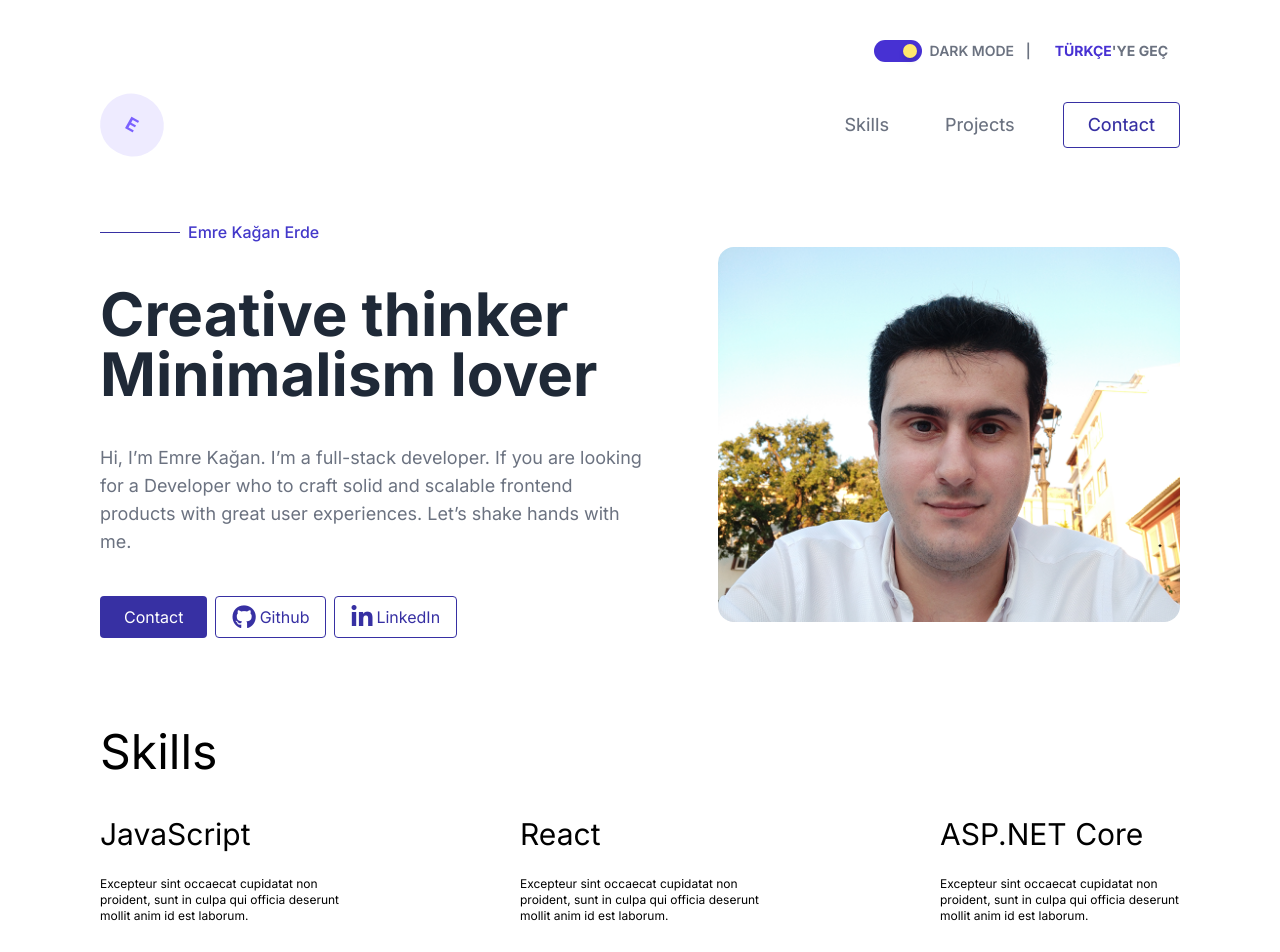
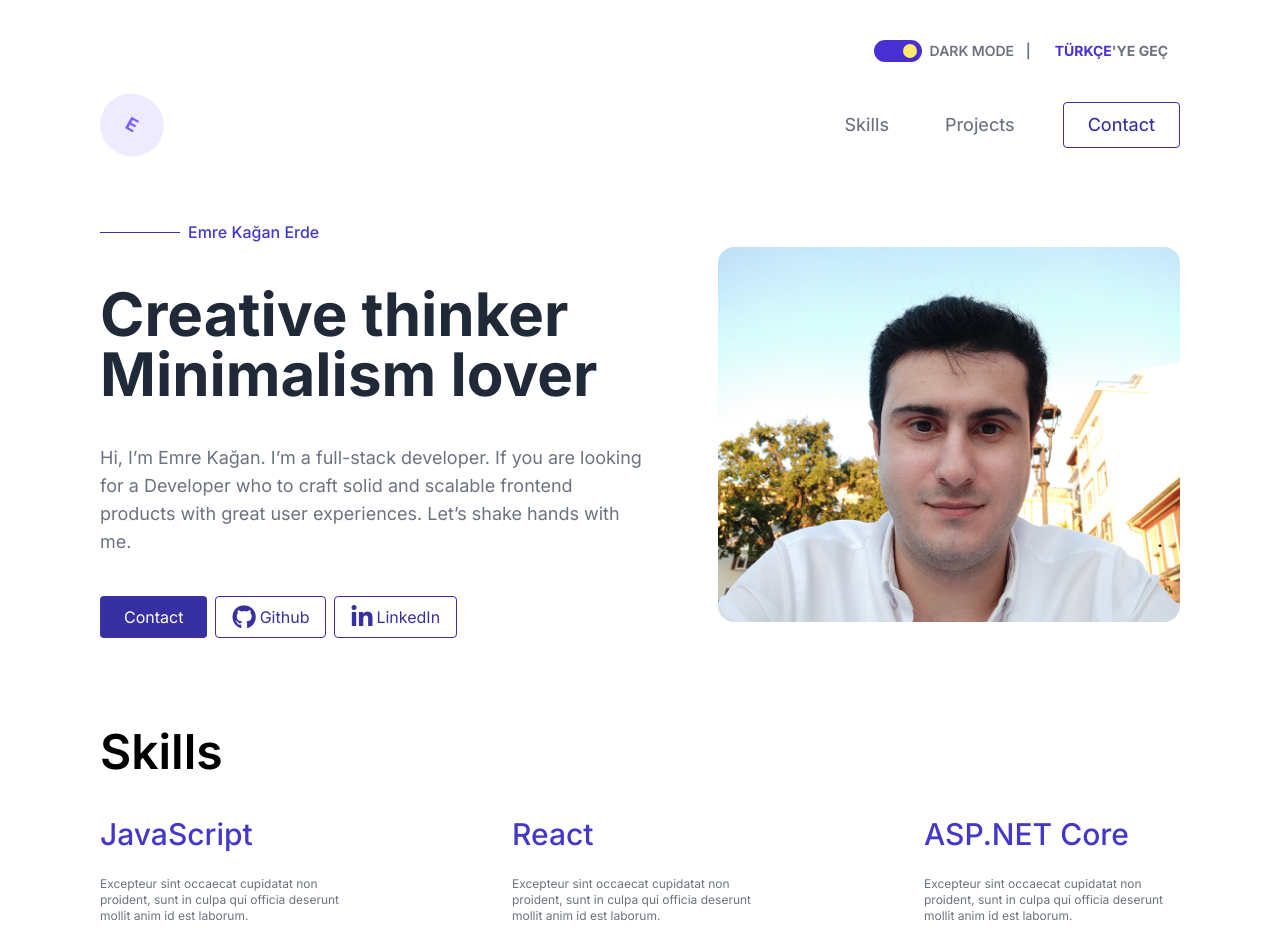
Before and after one commit to kaganemre/nextgen-emrekagan-portfolio, a React (Vite) app: page / in a window 1280 px wide. Shown: the top 952 px of the page. Built offline with nearby package versions, Linux system fonts and the light colour scheme.

Commit message:
Complete Skills component design

```diff
--- a/src/components/Skills.jsx
+++ b/src/components/Skills.jsx
@@ -3,25 +3,29 @@ import React from "react";
 const Skills = () => {
   return (
     <section className="mt-20">
-      <p className="text-5xl">Skills</p>
+      <p className="text-5xl font-semibold">Skills</p>
       <div className="flex justify-between skills-list mt-10">
         <div className="skill">
-          <p className="text-3xl mb-6">JavaScript</p>
-          <p className="text-xs break-words w-60">
+          <p className="text-3xl text-eighth-color font-medium mb-6">
+            JavaScript
+          </p>
+          <p className="text-xs text-tertiary-color break-words w-60">
             Excepteur sint occaecat cupidatat non proident, sunt in culpa qui
             officia deserunt mollit anim id est laborum.
           </p>
         </div>
         <div className="skill">
-          <p className="text-3xl mb-6">React</p>
-          <p className="text-xs break-words w-60">
+          <p className="text-3xl text-eighth-color font-medium mb-6">React</p>
+          <p className="text-xs text-tertiary-color break-words w-60">
             Excepteur sint occaecat cupidatat non proident, sunt in culpa qui
             officia deserunt mollit anim id est laborum.
           </p>
         </div>
         <div className="skill">
-          <p className="text-3xl mb-6">ASP.NET Core</p>
-          <p className="text-xs break-words w-60">
+          <p className="text-3xl text-eighth-color font-medium mb-6">
+            ASP.NET Core
+          </p>
+          <p className="text-xs text-tertiary-color break-words w-64">
             Excepteur sint occaecat cupidatat non proident, sunt in culpa qui
             officia deserunt mollit anim id est laborum.
           </p>
```
